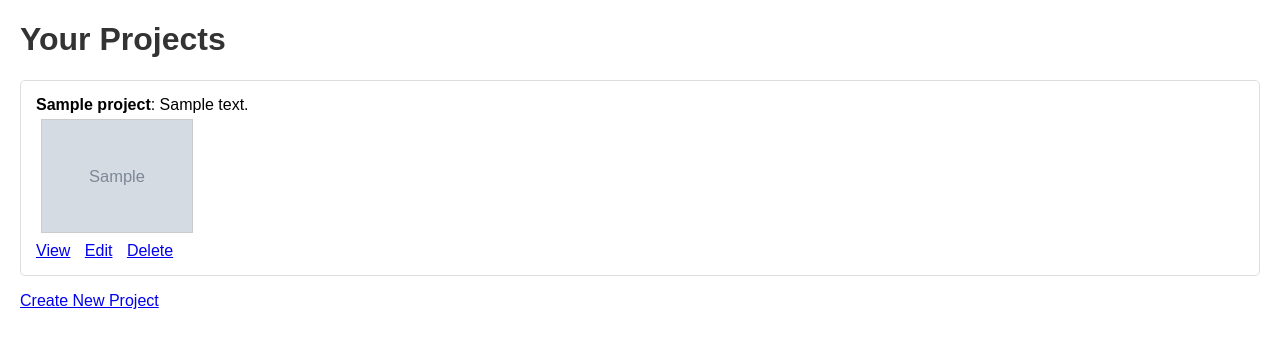
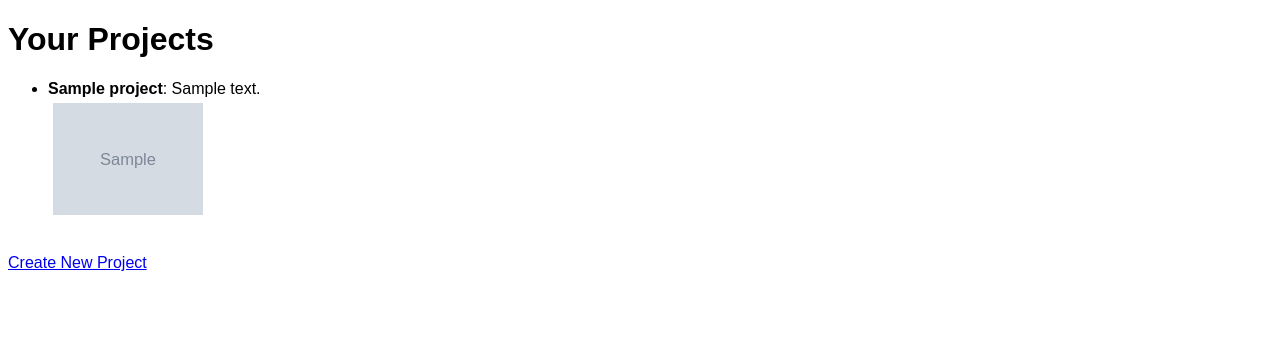
Before and after one commit to InfraVue/infravue-flask-app, a Flask app: template templates/projects.html in a window 1280 px wide. Shown: the top 348 px of the page. Run offline with Flask 3, Linux system fonts and the light colour scheme; the template is opened without the code that fills it: most values are stand-ins (such as "Sample title", 1, 10 or a date in 2020); grey boxes marked "Sample" are stand-in pictures; parts of the project's set-up code (start-up, migrations or seed data) failed here and were passed over.

Commit message:
Update projects.html

```diff
--- a/templates/projects.html
+++ b/templates/projects.html
@@ -4,39 +4,35 @@
     <meta charset="UTF-8">
     <title>Your Projects</title>
     <style>
-        body { font-family: Arial, sans-serif; margin: 20px; }
-        h1 { color: #333; }
-        ul { list-style-type: none; padding: 0; }
-        li { border: 1px solid #ddd; padding: 15px; margin-bottom: 10px; border-radius: 5px; }
-        .images img { width: 150px; height: auto; margin: 5px; border: 1px solid #ccc; }
-        .actions a { margin-right: 10px; }
+        body {
+            font-family: Arial, sans-serif;
+        }
+        .project {
+            margin-bottom: 30px;
+        }
+        .project-images img {
+            width: 150px;
+            height: auto;
+            margin: 5px;
+        }
     </style>
 </head>
 <body>
     <h1>Your Projects</h1>
-
-    {% if projects %}
     <ul>
         {% for project in projects %}
-                <li>
+            <li class="project">
                 <strong>{{ project.name }}</strong>: {{ project.description }}
-                    <div class="images">
+                <div class="project-images">
                     {% for image in project.images %}
-                            <img src="{{ url_for('static', filename='uploads/' ~ project.id ~ '/' ~ image.filename) }}" alt="Image {{ loop.index }}">
+                        <img src="{{ url_for('static', filename='uploads/' ~ image.filename) }}" alt="{{ image.filename }}">
                     {% endfor %}
                 </div>
-                    <div class="actions">
-                        <a href="{{ url_for('project_dashboard', project_id=project.id) }}">View</a>
-                        <a href="{{ url_for('edit_project', project_id=project.id) }}">Edit</a>
-                        <a href="{{ url_for('delete_project', project_id=project.id) }}" onclick="return confirm('Are you sure you want to delete this project?');">Delete</a>
-                    </div>
             </li>
+        {% else %}
+            <li>No projects found</li>
         {% endfor %}
     </ul>
-    {% else %}
-        <p>No projects found.</p>
-    {% endif %}
-
     <a href="{{ url_for('create_project') }}">Create New Project</a>
 </body>
 </html>
```
Lines whose indentation alone changed are shown as unchanged.
